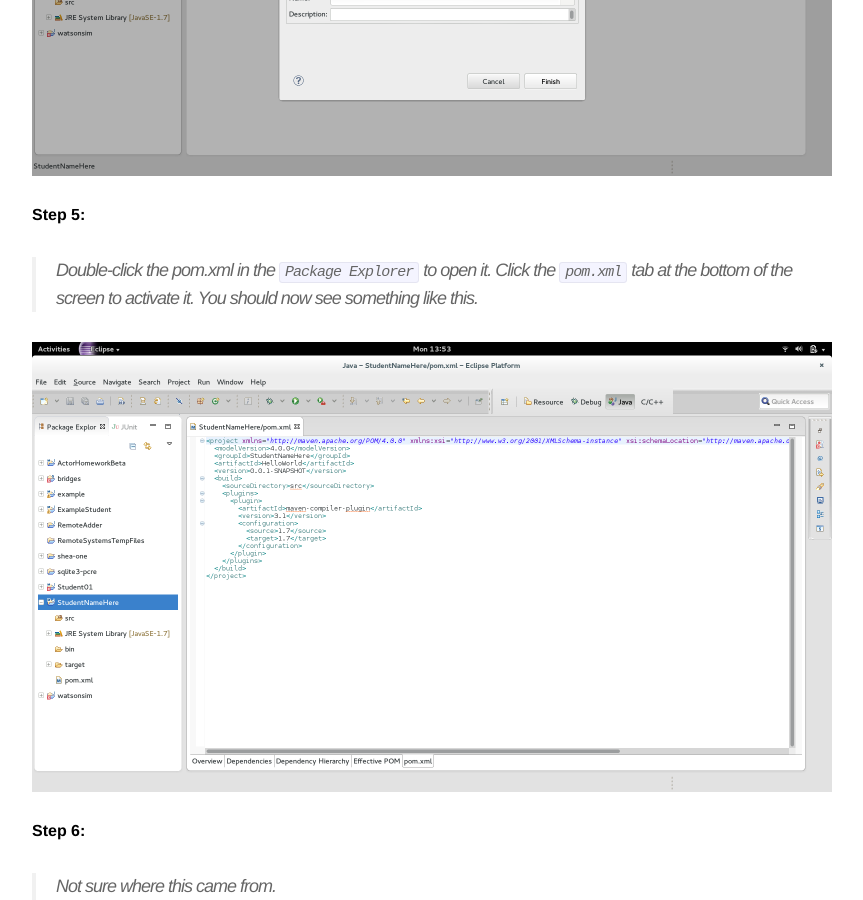
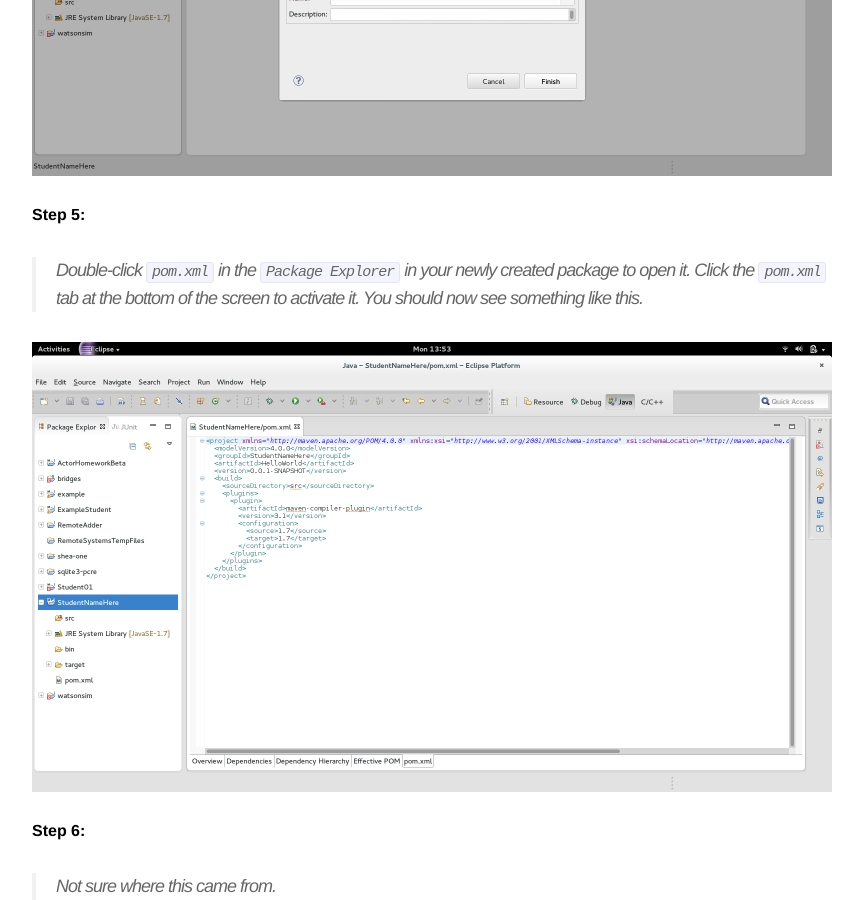
Before and after one commit to Dismembered/Dismembered.github.io, a Jekyll site: the page built from _posts/2014-06-23-HelloWorld-Tutorial_part1.markdown, in a window 1280 px wide and 900 px high, scrolled down 2655 px. Shown: the whole window, without its empty margins (208-1071 px from the left). Built offline with Jekyll 4.4.1, drawn with Linux system fonts in a browser that asks for light colours.

Commit message:
Update 2014-06-23-HelloWorld-Tutorial_part1.markdown

```diff
--- a/_posts/2014-06-23-HelloWorld-Tutorial_part1.markdown
+++ b/_posts/2014-06-23-HelloWorld-Tutorial_part1.markdown
@@ -38,7 +38,7 @@ Go to the Bridges website found [here](http://bridges.cs.uncc.edu/login) and cre
 
 **Step 5:**
 
-> Double-click the pom.xml in the `Package Explorer` to open it. Click the `pom.xml` tab at the bottom of the screen to activate it. You should now see something like this.
+> Double-click `pom.xml` in the `Package Explorer` in your newly created package to open it. Click the `pom.xml` tab at the bottom of the screen to activate it. You should now see something like this.
 
 ![drawing](/images/screenshot_4.png)
 
```
